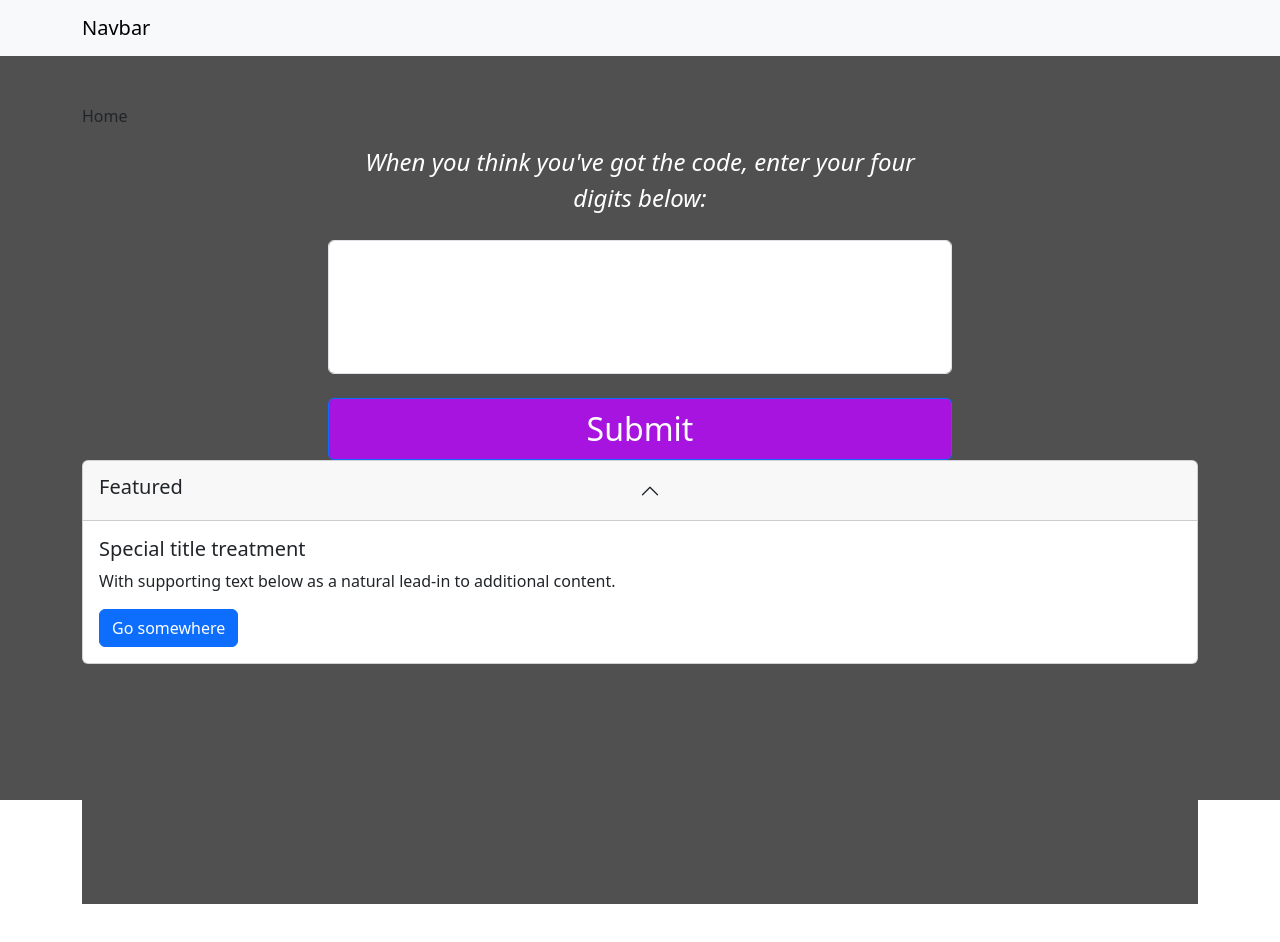
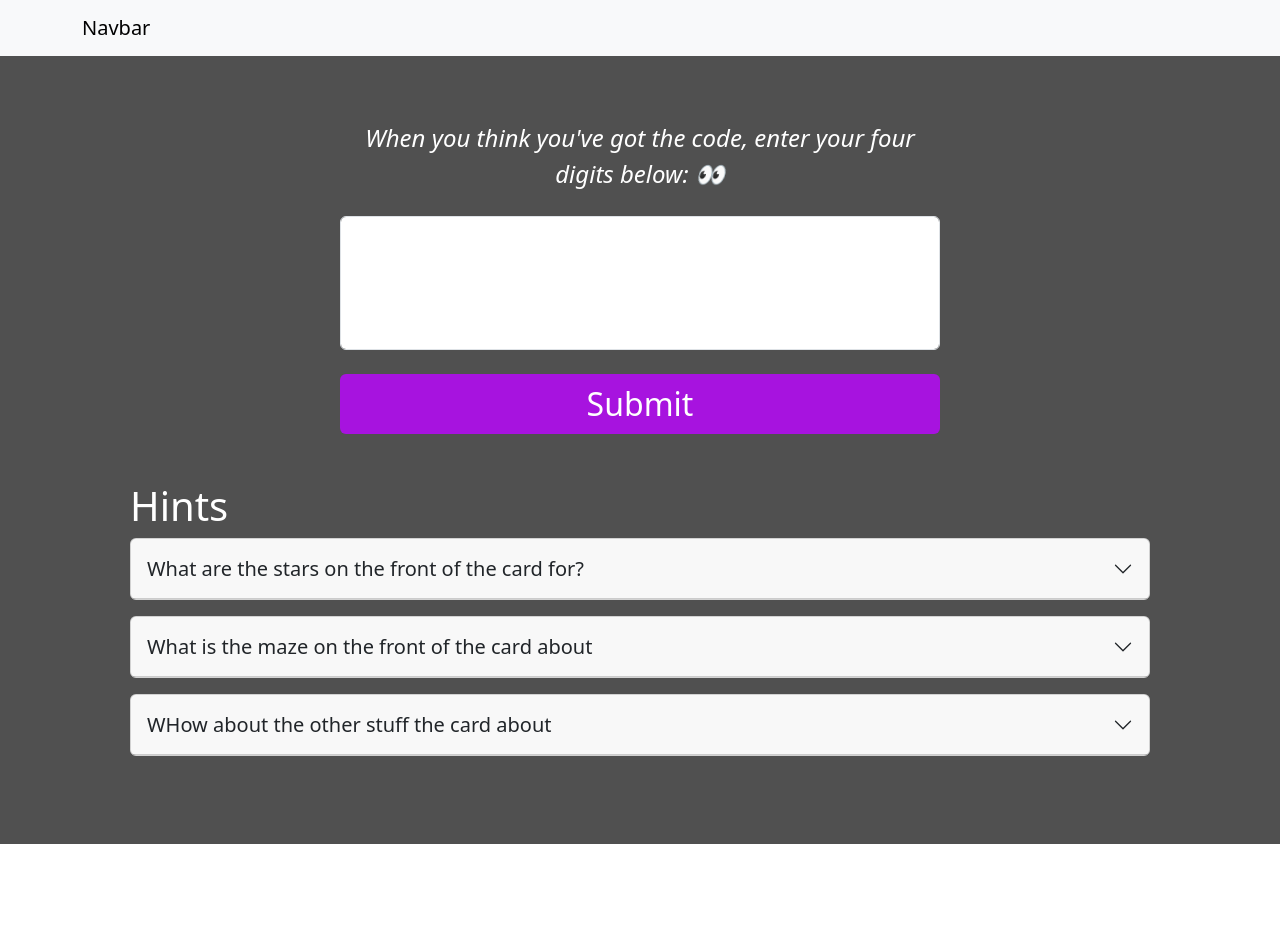
Before and after one commit to BethThomas141/curiosity-unboxed, a React (Create React App) app: page / in a window 1280 px wide. Shown: the top 942 px of the page. After the commit the page ends 844 px from the top, so only its background shows below. Built offline with nearby package versions, Linux system fonts and the light colour scheme.

Commit message:
Reformat

```diff
--- a/src/App.css
+++ b/src/App.css
@@ -4,30 +4,55 @@
     height: 100vh;
 }
 
+.wrapping-container {
+    background-color: #505050;
+}
+
 .code-input.form-control { color: #a713df !important;  font-size: 5em;
     text-align: center; ;
     }
 
+.hints-wrapper {
+    /*max-width: 2000px;*/
+}
 .code-input-wrapper {
     max-width: 600px;
 }
 
 .submit-button.btn {
     font-size: 2em;
-    background-color: #a713df;
-    /*width: fit-content;*/
-
-
 }
 
-.submit-button.btn:hover {
+.purple-button.btn {
+    background-color: #a713df;
+    border: none;
+}
+
+.purple-button.btn:hover {
   background-color: #7e10aa;
 
 }
 
-.submit-button.btn:active {
+.purple-button.btn:active {
     background-color: #7e10aa !important;
+}
 
+.hint-button.btn {
+    border-color: #7e10aa;
+    color: #7e10aa;
+}
+
+.hint-button.btn:hover {
+    border-color: #7e10aa;
+    color: #7e10aa;
+    background-color: #f8eaff;
+
+}
+
+.hint-button.btn:active {
+    border-color: #7e10aa;
+    color: #7e10aa;
+    background-color: #f8eaff !important;
 }
 
 .action-header:hover {
@@ -49,3 +74,48 @@
     cursor: pointer;
     color: #7e10aa;
 }
+
+.hide-icon {
+    transform: rotate(180deg);
+    transition: transform 600ms ease;
+}
+
+.show-icon {
+    transform: rotate(0deg);
+    transition: transform 600ms ease;
+}
+
+.congrats-text {
+    color: white;
+    max-width: 100%;
+    font-size: min(64px, 9vw);
+
+}
+
+.congrats-letter {
+    color: white;
+    animation: 2s anim 1;
+    display: inline-block;
+}
+
+
+@keyframes anim {
+    0% {
+        color: #c270c5;
+        transform: rotate(0deg);
+    }
+    20%{ color: #efa47f; }
+    40%{ color: #5ba15b;}
+    60%{ color: #b46fdc;}
+    100% {
+        color: #ffffff;
+        transform: rotate(360deg);
+    }
+}
+
+.success-message-container {
+    font-style: italic;
+    margin-top: 1em;
+    color: white;
+    font-size: min(4vw, 24px);
+}
--- a/src/App.js
+++ b/src/App.js
@@ -9,10 +9,12 @@ function App() {
   return (
     <div className="App">
       <MainNavbar />
-      <Container className="py-5 ">
+      <div className={"wrapping-container"}>
+      <Container>
         <BirthdayMystery />
 
       </Container>
+      </div>
     </div>
   );
 }
--- a/src/pages/birthday-mystery/BirthdayMystery.js
+++ b/src/pages/birthday-mystery/BirthdayMystery.js
@@ -1,20 +1,13 @@
-import CodeInputBar from "../../shared-components/CodeInputBar";
 import {useState} from "react";
-import SuccessMessage from "./SuccessMessage";
-import CardWithArrow from "../../shared-components/CardWithArrow";
+import SuccessPage from "./SuccessPage";
+import MainPage from "./MainPage";
+
 
 function BirthdayMystery() {
   const [showSuccess, setShowSuccess] = useState(false)
   return (
-    <div className="App">
-      <header className="App-header">
-
-        <p>Home</p>
-        {showSuccess ? <SuccessMessage /> :  <CodeInputBar setShowSuccess={setShowSuccess} />}
-        <CardWithArrow title={"HEllo"} >
-          Hello
-        </CardWithArrow>
-      </header>
+    <div className={"py-3"}>
+        {showSuccess ? <SuccessPage onBack={() => setShowSuccess(false)} /> :  <MainPage setShowSuccess={setShowSuccess} />}
     </div>
   );
 }
--- /dev/null
+++ b/src/pages/birthday-mystery/HintSection.js
@@ -0,0 +1,20 @@
+
+import HintDropDownBox from "../../shared-components/HintDropDownBox";
+import {Stack} from "react-bootstrap";
+
+
+function HintSection({hints}) {
+  return (
+    <div className={"mt-5 w-100  justify-content-center px-lg-5"}>
+      <div className={"mt-5 hints-wrapper "}>
+      <h1 className={"text-white"}> Hints</h1>
+      <Stack gap={3} className={"pb-4"}>
+        {hints.map((hint) => <HintDropDownBox title={hint.title} steps={hint.steps}/>)}
+      </Stack>
+      </div>
+    </div>
+
+  );
+}
+
+export default HintSection;
--- /dev/null
+++ b/src/pages/birthday-mystery/MainPage.js
@@ -0,0 +1,16 @@
+import CodeInputBar from "../../shared-components/CodeInputBar";
+import HintSection from "./HintSection";
+import {birthdayMysteryHints, failMessage, inputHeading} from "../../text/EditableText";
+
+
+function MainPage({ setShowSuccess }) {
+
+  return (
+    <div className={"py-5"}>
+      <CodeInputBar setShowSuccess={setShowSuccess} inputHeading={inputHeading} failMessage={failMessage}/>
+       <HintSection hints={birthdayMysteryHints} />
+    </div>
+  );
+}
+
+export default MainPage;
--- /dev/null
+++ b/src/pages/birthday-mystery/SuccessPage.js
@@ -0,0 +1,37 @@
+import CodeInputBar from "../../shared-components/CodeInputBar";
+import {useEffect, useState} from "react";
+import Confetti from 'react-confetti'
+import {useWindowSize} from "react-use";
+import {successMessage} from "../../text/EditableText";
+import {Button, Container} from "react-bootstrap";
+import {ChevronLeft} from "react-bootstrap-icons";
+
+
+function SuccessPage({ onBack }) {
+  const [showConfetti, setShowConfetti] = useState(true)
+  const { width, height } = useWindowSize()
+
+  useEffect(() => {
+    setTimeout(() => setShowConfetti(false), 4000)
+  }, [showConfetti]);
+  return (
+    <div >
+      <Confetti
+        recycle={showConfetti}
+        numberOfPieces={500}
+ width={width}
+
+      />
+<Button className={"d-flex justify-content-center align-items-center purple-button"} onClick={onBack}><ChevronLeft/> Back</Button>
+      <div className={"congrats-text text-center pt-3"}>{("Congratulations!").split("").map((letter) => <span className={"congrats-letter"}>{letter}</span>)} 🎉</div>
+      <Container className={"d-flex justify-content-center"}>
+        <div className={"success-message-container"}>{successMessage.split('\n').map((line, index) => (
+        line === "br" ? <div key={index} style={{height: '20px'}}/> : <p className={"text-center mb-2"} key={index}>{line}</p>
+      ))}</div>
+      </Container>
+
+    </div>
+  );
+}
+
+export default SuccessPage;
--- a/src/shared-components/CardWithArrow.jsx
+++ /dev/null
@@ -1,38 +0,0 @@
-
-import { useState } from "react";
-import {CardHeading, ChevronDown, ChevronUp} from "react-bootstrap-icons";
-import {Button, Card, CardBody, CardHeader, Col, Collapse, Row} from "react-bootstrap";
-
-const CardWithArrow = ({ title, children }) => {
-  const [showCard, setShowCard] = useState(true);
-
-  return (
-    <Card>
-      <CardHeader as="h5" className="card-heading d-flex" onClick={() => setShowCard(!showCard)}>
-        <Col>
-          <h5>Featured</h5>
-        </Col>
-<Col style={{display: 'flex'}} className={"float-end"} >
-  <ChevronUp className={"float-end"} />
-
-</Col>
-      </CardHeader>
-
-      <Collapse in={showCard}>
-        <div className="m-0 p-0">
-        <CardBody>
-        <Card.Title>Special title treatment</Card.Title>
-        <Card.Text>
-          With supporting text below as a natural lead-in to additional content.
-        </Card.Text>
-        <Button variant="primary">Go somewhere</Button>
-      </CardBody>
-        </div>
-      </Collapse>
-    </Card>
-
-  )
-    ;
-};
-
-export default CardWithArrow;
--- a/src/shared-components/CodeInputBar.js
+++ b/src/shared-components/CodeInputBar.js
@@ -1,7 +1,7 @@
 import {Alert, Button, Col, Container, Form, Nav, Navbar, Row} from "react-bootstrap";
 import {useState} from "react";
 
-function CodeInputBar({ setShowSuccess }) {
+function CodeInputBar({ setShowSuccess, inputHeading, failMessage }) {
   const [inputtedCode, setInputtedCode] = useState('');
   const [incorrect, setIncorrect] = useState(false);
 
@@ -18,7 +18,6 @@ function CodeInputBar({ setShowSuccess }) {
 
     if (inputtedCode === '1234') {
       setShowSuccess(true)
-      console.log('yay')
     }
 
     else {
@@ -29,23 +28,22 @@ function CodeInputBar({ setShowSuccess }) {
 
 
   return (
-    <Container className={"d-flex justify-content-center "}>
-      <div className="code-input-wrapper">
-        <p className="text-center code-text pb-2"><em>When you think you've got the code,
-          enter your four digits below:</em></p>
-        {incorrect && <Alert variant={"danger"}>Oops, that's not quite right! Try again</Alert> }
+    <div className={"d-flex justify-content-center px-0"}>
+      <div className="code-input-wrapper px-0">
+        <p className="text-center code-text pb-2"><em>{inputHeading}</em></p>
+        {incorrect && <Alert className={"mx-0"} variant={"danger"}>{failMessage}</Alert> }
 
-        <Form className="mw-100" onSubmit={handleSubmit}>
-          <Row className="pb-4"><Form.Control type={"number"}
+        <Form onSubmit={handleSubmit}>
+          <Row className="pb-4 mx-0"><Form.Control type={"number"}
                                               className={"code-input"} onChange={handleChange}
                                               value={inputtedCode}/></Row>
-          <Row className={"d-flex justify-content-center "}> <Button variant="primary" type="submit"
-                                                                     className={"submit-button px-4"}>
+          <Row className={"d-flex justify-content-center mx-0"}> <Button variant="primary" type="submit"
+                                                                     className={"submit-button purple-button px-4"}>
             Submit
           </Button> </Row>
         </Form>
       </div>
-    </Container>
+    </div>
   );
 }
 
--- /dev/null
+++ b/src/shared-components/HiddenStep.jsx
@@ -0,0 +1,31 @@
+
+import { useState } from "react";
+import {CardHeading, ChevronDown, ChevronUp} from "react-bootstrap-icons";
+import {Button, Card, CardBody, CardHeader, Col, Collapse, Container, Fade, Row} from "react-bootstrap";
+
+const HiddenStep = ({index, hint}) => {
+  const [showHint, setShowHint] = useState(false);
+
+  return (
+      <Row className={"align-items-center"}>
+        <Col xs lg="3" >
+        <Button className={"w-100 hint-button"} variant="outline-info" onClick={() => setShowHint(!showHint)}>{`${showHint ? "Hide" : "Reveal" } step ${index}`}</Button>
+        </Col>
+        <Col style={{borderLeftStyle: 'solid', borderLeftWidth: '1px', borderLeftColor: 'lightgray'}}>
+          <div >
+
+
+        <Fade in={showHint} >
+          <p className={"mb-0"}> {hint}</p>
+
+        </Fade>
+          </div>
+        </Col>
+      </Row>
+
+
+  )
+    ;
+};
+
+export default HiddenStep;
--- /dev/null
+++ b/src/shared-components/HintDropDownBox.jsx
@@ -0,0 +1,38 @@
+
+import { useState } from "react";
+import {CardHeading, ChevronDown, ChevronUp} from "react-bootstrap-icons";
+import {Button, Card, CardBody, CardHeader, Col, Collapse, Container, Row, Stack} from "react-bootstrap";
+import HiddenSection from "./HiddenStep";
+import HiddenStep from "./HiddenStep";
+
+const HintDropDownBox = ({ title, steps }) => {
+  const [showCard, setShowCard] = useState(false);
+
+  return (
+    <Card>
+      <CardHeader as="h5" className="card-heading d-flex" onClick={() => setShowCard(!showCard)}>
+        <Col className={"align-items-center mb-0"} xs={10}>
+          <h5 className="mb-0">{title}</h5>
+        </Col>
+<Col className={"d-flex justify-content-end align-items-center "} >
+  <ChevronUp className={`float-end ${showCard ? 'show-icon' : 'hide-icon'} `} />
+
+</Col>
+      </CardHeader>
+
+      <Collapse in={showCard}>
+        <div className="m-0 p-0">
+          <CardBody>
+              <Stack gap={3} className={"d-flex"}>
+                {steps.map((subHint, index) => <HiddenStep index={index + 1} hint={subHint} />)}
+              </Stack>
+          </CardBody>
+        </div>
+      </Collapse>
+    </Card>
+
+  )
+    ;
+};
+
+export default HintDropDownBox;
--- /dev/null
+++ b/src/text/EditableText.js
@@ -0,0 +1,21 @@
+export const failMessage = "Oops, that's not quite right! Try again, or check the hints below if you're stuck!"
+
+export const inputHeading = "When you think you've got the code, enter your four digits below:  👀"
+
+export const birthdayMysteryHints = [
+  {title: "What are the stars on the front of the card for?",
+  steps: ["asdfasdf", "asdfasdf", "hint 3 woooo"]},
+  {title: "What is the maze on the front of the card about",
+    steps: ["as23dfasdf", "asdfas333df", "h33int 3 woooo"]},
+  {title: "WHow about the other stuff the card about",
+    steps: ["as23dfas33df", "h33int 3 woooo"]},
+]
+
+export const successMessage = "Look at you, you did it!\n" +
+  "You solved the puzzle with determination and wit!\n" +
+  "br\n" +
+  "You cracked the code, the puzzle’s done,\n" +
+  "Now it’s time for some birthday fun!\n" +
+  "br\n" +
+  "Here’s to you, a special cheer,\n" +
+  "Happy birthday, I hope the cake is near..!\n"
```
Also changed, not shown: src/pages/birthday-mystery/SuccessMessage.js (deleted, +0 -28 lines), 1 other file (tests, documents, lock files or other folders).
